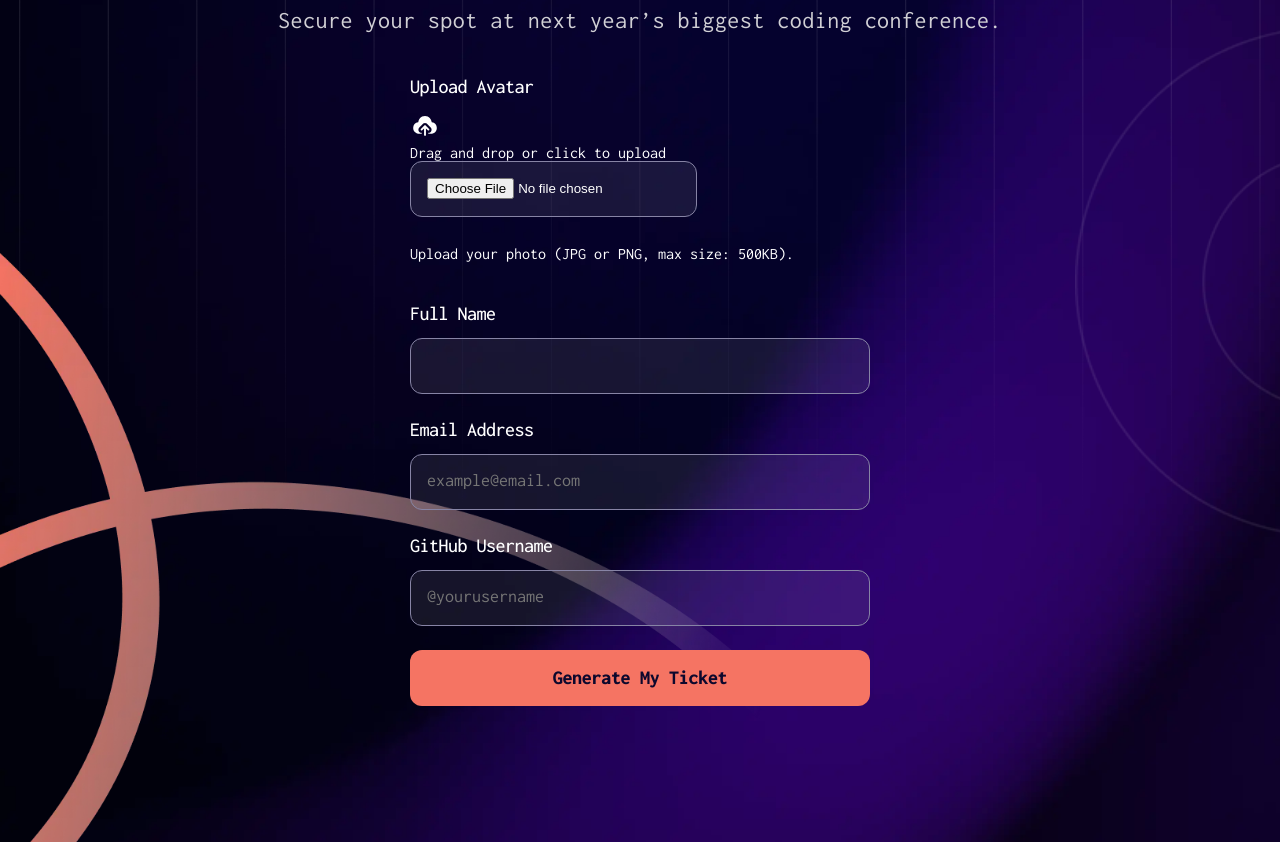
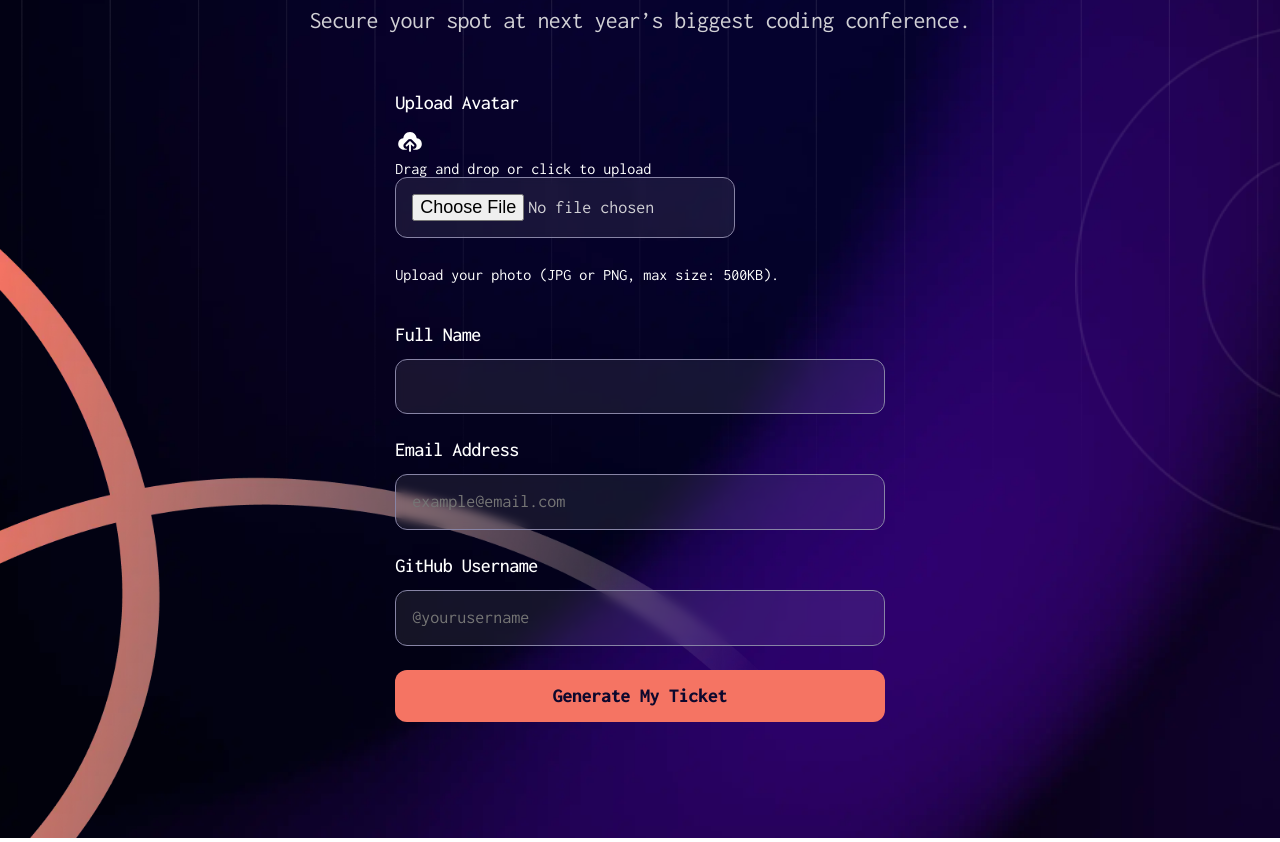
Before and after one commit to danivaldivia/conference-ticket-generator, a plain HTML site: page index.html in a window 1280 px wide. Shown: the part 278-1120 px from the top of the page. Drawn offline with Linux system fonts and the light colour scheme.

Commit message:
feat: improve form input, button and registration styles

```diff
--- a/css/components/form-field.css
+++ b/css/components/form-field.css
@@ -13,15 +13,25 @@
 
 .form-field__input {
   background: rgba(255, 255, 255, 8%);
+  backdrop-filter: blur(0.3rem);
   box-sizing: border-box;
-  height: 3.5rem;
   padding: 1rem;
   border-radius: 0.75rem;
   border: 1px solid var(--neutral500);
-}
 
-.form-field__input::placeholder {
   font-family: "Inconsolata";
   font-size: 1.125rem;
   line-height: 1.2;
+  color: var(--neutral300);
 }
+
+.form-field__input:hover {
+  background: rgba(255, 255, 255, 20%);
+}
+
+.form-field__input:focus {
+  outline: none;
+  box-shadow:
+    0 0 0 0.25rem var(--neutral900),
+    0 0 0 0.3rem var(--neutral500);
+}
--- a/css/components/intro.css
+++ b/css/components/intro.css
@@ -27,12 +27,9 @@
 @media screen and (min-width: 768px) {
   .intro__title {
     font-size: 3.75rem;
-    line-height: 1.1;
-    letter-spacing: -0.01em;
   }
 
   .intro__description {
     font-size: 1.5rem;
-    letter-spacing: 0.02em;
   }
 }
--- a/css/components/registration.css
+++ b/css/components/registration.css
@@ -1,25 +1,14 @@
 .registration {
-  width: 21.4rem;
+  max-width: 32.6rem;
+  width: 100%;
+  padding: 1rem;
+  padding-bottom: 7.25rem;
   display: flex;
   flex-direction: column;
   align-items: center;
   box-sizing: border-box;
-  margin-bottom: 7.25rem;
 }
 
 .registration-form {
   width: 100%;
 }
-
-@media screen and (min-width: 768px) {
-  .registration {
-    width: 32.6rem;
-  }
-}
-
-@media screen and (min-width: 1024px) {
-  .registration {
-    width: 28.75rem;
-    margin-bottom: 8.5rem;
-  }
-}
--- a/css/components/submit-btn.css
+++ b/css/components/submit-btn.css
@@ -1,13 +1,4 @@
 .submit-btn {
-  height: 3.5rem;
-  display: flex;
-  align-items: center;
-  justify-content: center;
-}
-
-.registration-form__submit {
-  width: 100%;
-  height: 100%;
   background-color: var(--orange500);
 
   font-family: "Inconsolata";
@@ -21,3 +12,14 @@
   border: none;
   padding: 1rem 1.5rem;
 }
+
+.submit-btn:hover {
+  background-color: var(--orange700);
+  box-shadow: 0 0.25rem 0 0 var(--orange500);
+}
+
+.submit-btn:focus {
+  box-shadow:
+    0 0 0 0.25rem var(--neutral900) inset,
+    0 0 0 0.25rem var(--white);
+}
--- a/index.html
+++ b/index.html
@@ -124,11 +124,7 @@
               />
             </div>
 
-            <div class="submit-btn">
-              <button type="submit" class="registration-form__submit">
-                Generate My Ticket
-              </button>
-            </div>
+            <button type="submit" class="submit-btn">Generate My Ticket</button>
           </fieldset>
         </form>
       </section>
```
